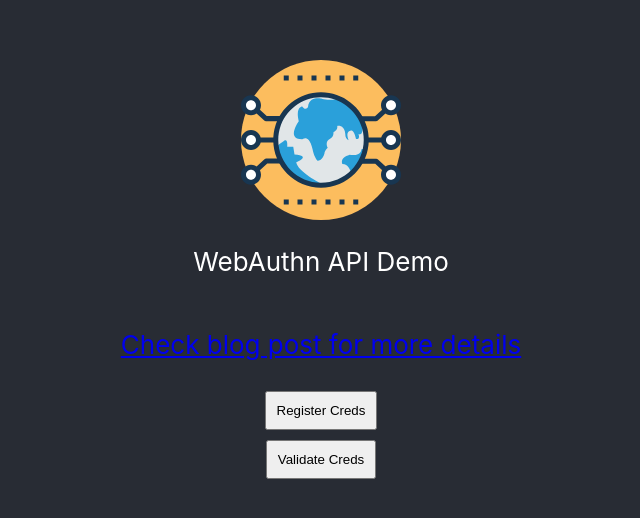
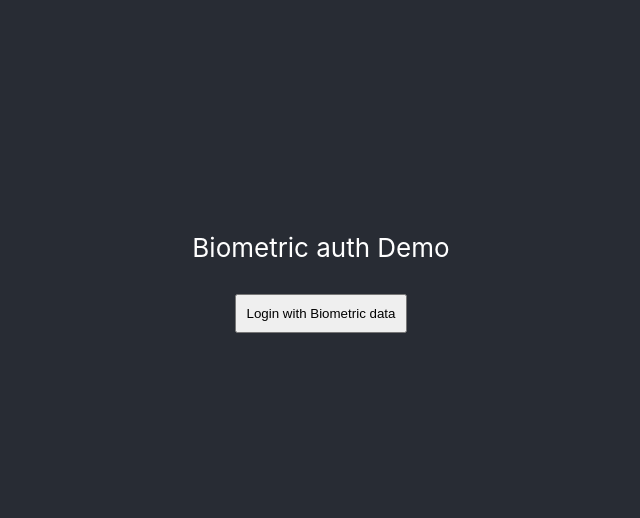
Before and after one commit to ttnrajeevsingh/web-auth, a React (Create React App) app: page / in a window 1280 px wide. Shown: the part 128-646 px from the top of the page, without its empty margins (319-959 px from the left). Built offline with nearby package versions, Linux system fonts and the light colour scheme.

Commit message:
changing logo

```diff
--- a/src/App.js
+++ b/src/App.js
@@ -15,33 +15,31 @@ class App extends Component {
       <div className="App">
         <header className="App-header">
 
-          <img style={{
+          {/* <img style={{
               height: "20vh"
             }}
             src="cyber-security.svg"
-            alt="" />
+            alt="" /> */}
 
           <p>
-            WebAuthn API Demo
+            Biometric auth Demo
           </p>
 
-          <p>
-            <a href="https://blog.davidvassallo.me">Check blog post for more details</a>
-          </p>
+
 
           <button
             style={buttonStyle}
             onClick={createCreds}
           >
-            Register Creds
+            Login with Biometric data
           </button>
 
-          <button
+          {/* <button
             style={buttonStyle}
             onClick={validateCreds}
           >
             Validate Creds
-          </button>
+          </button> */}
 
         </header>
       </div>
--- a/src/webauthn.js
+++ b/src/webauthn.js
@@ -36,7 +36,7 @@ const createCreds = ()=> {
             displayName: 'dvas0004'
         },
         authenticatorSelection: {
-            userVerification: "preferred"
+            userVerification: "discouraged"
         },
         attestation: 'direct',
         pubKeyCredParams: [
@@ -71,7 +71,7 @@ const createCreds = ()=> {
 
 }
 
-const validateCreds = async function(){
+const validateCreds = ()=>{
 
     ////// START server generated info //////
     // Usually the below publicKey object is constructed on your server
@@ -80,7 +80,7 @@ const validateCreds = async function(){
     const AUTH_CHALLENGE = 'someRandomString';
     const publicKey = {
         // your domain
-        rpId: "https://main--focused-nobel-332a98.netlify.app/",
+        rpId: "main--focused-nobel-332a98.netlify.app/",
         // random, cryptographically secure, at least 16 bytes
         challenge: enc.encode(AUTH_CHALLENGE),
         allowCredentials: [{
@@ -88,18 +88,16 @@ const validateCreds = async function(){
           type: 'public-key'
         }],
         authenticatorSelection: {
-            userVerification: "preferred"
+            userVerification: "discouraged"
           },
     };
     ////// END server generated info //////
 
     // browser receives the publicKey object and passes it to WebAuthn "get" API
-    const res = await navigator.credentials.get({
+  navigator.credentials.get({
         publicKey: publicKey
-      })
-
-
-    console.log(res);
+      }).then(function (res) {
+        console.log(res);
 
     // here we build an object containing the results, to be sent to the server
     // usually "extractedData" is POSTed to your server
@@ -124,7 +122,13 @@ const validateCreds = async function(){
     } else {
         alert("Unauthorized");
     }
-}
+
+    }).catch(function (err) {
+      // No acceptable authenticator or user refused consent. Handle appropriately.
+    });
+
+
+    }
 
 ///////// END WEBAUTHN FUNCTIONS /////////
 
```
